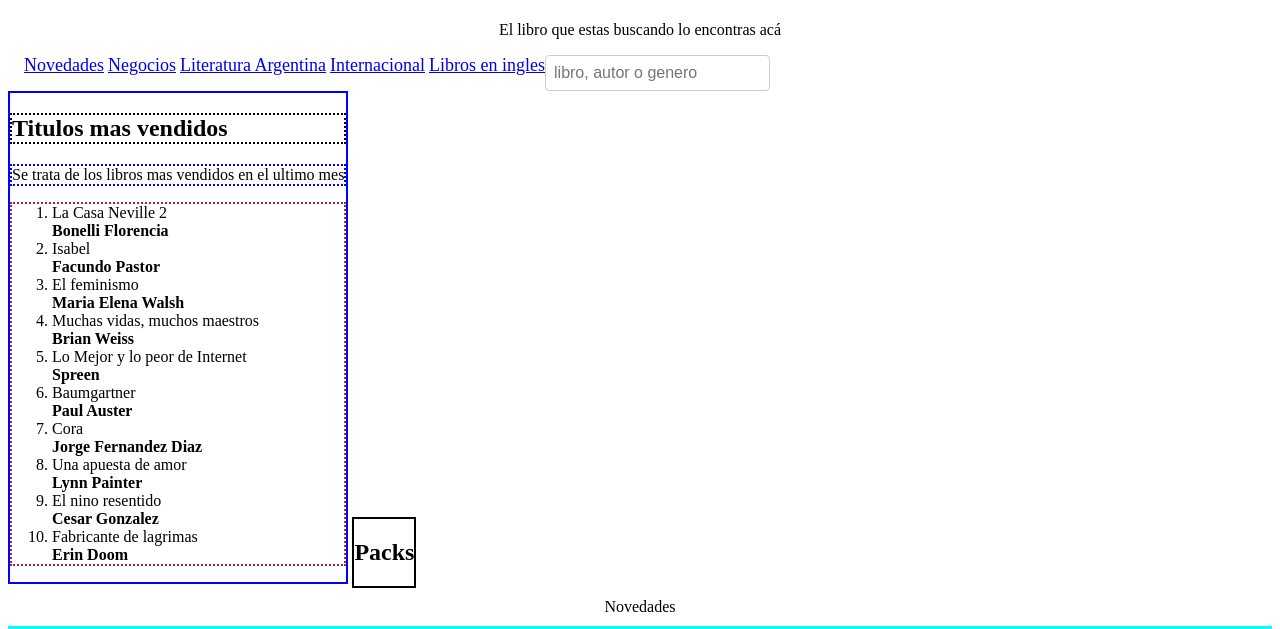
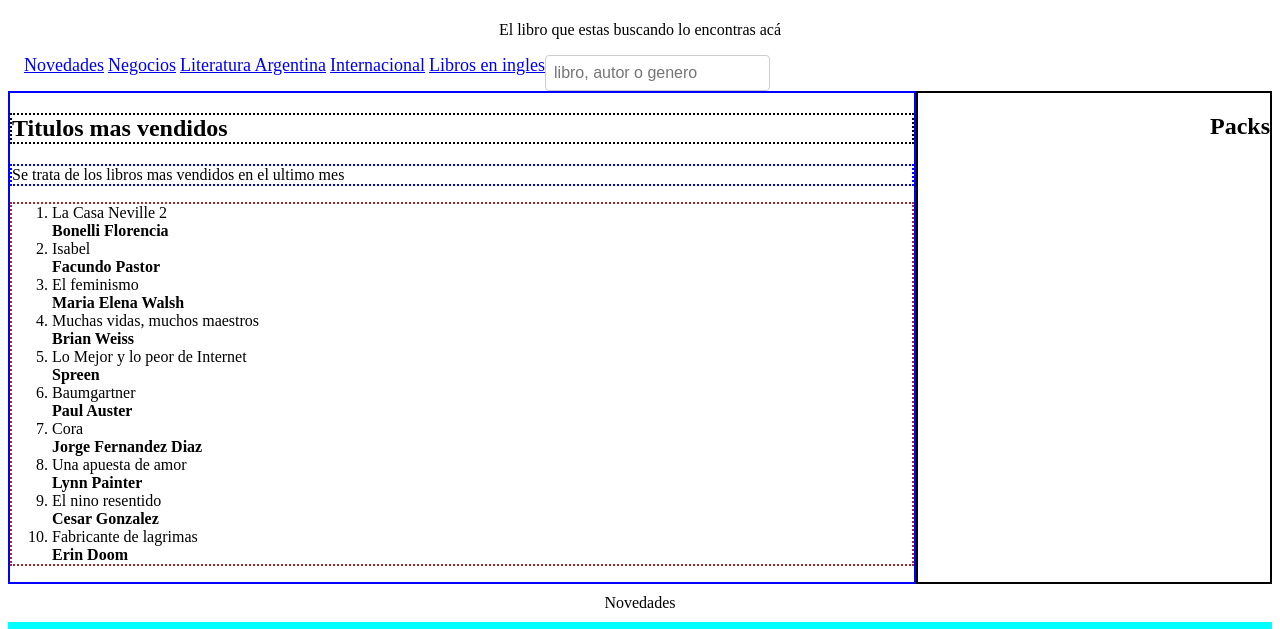
Before and after one commit to JuanManuelDesojo/PrimeraEntregaCodoacodo, a plain HTML site: page index.html in a window 1280 px wide. Shown: the part 99-728 px from the top of the page. Drawn offline with Linux system fonts and the light colour scheme.

Commit message:
se modifica el principio de la pagina

```diff
--- a/index.html
+++ b/index.html
@@ -13,7 +13,7 @@
 <header>
     <button id="ingreso">Ingresa a mi cuenta</button>
 
-    <div class="principio">
+    <div class="top">
         <a id="volver"><h1>Rincon de los Libros</h1></a>
         <p>El libro que estas buscando lo encontras acá</p>
 
@@ -30,7 +30,7 @@
 
 </header>
 <main>
-    <div>
+    <div class="principio">
         <aside>
         <h2>Titulos mas vendidos</h2>
         <p>Se trata de los libros mas vendidos en el ultimo mes</p>
--- a/style.css
+++ b/style.css
@@ -91,15 +91,19 @@ img{
 }
 
 
-
+.principio{
+    display: flex;
+}
 aside{
     border:2px solid blue;
-    display: inline-block;
+    flex:10 5 400px;
     text-align:justify;
+
 }
 .promociones{
     border:2px solid black;
-    display: inline-block;
+    flex:5 5  100px;
+    text-align: justify;
 
 }
 aside>p{
```
